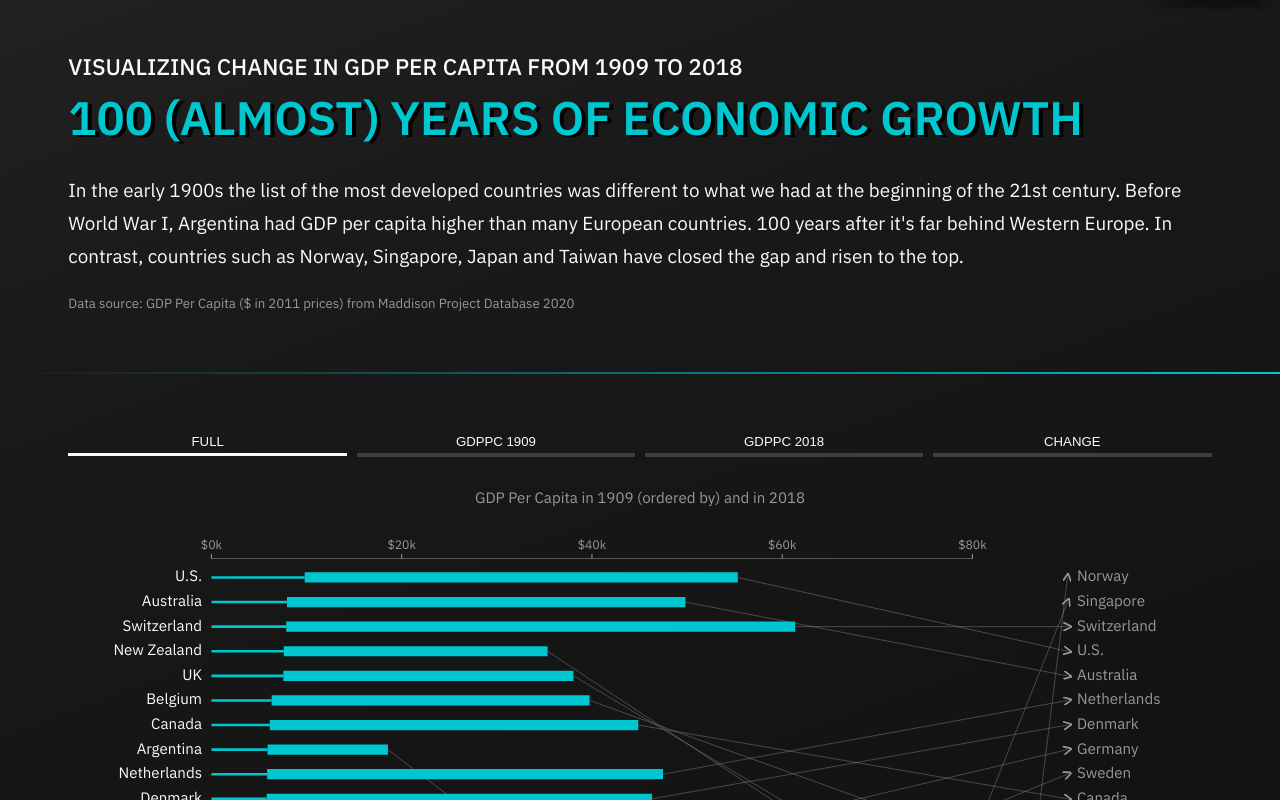
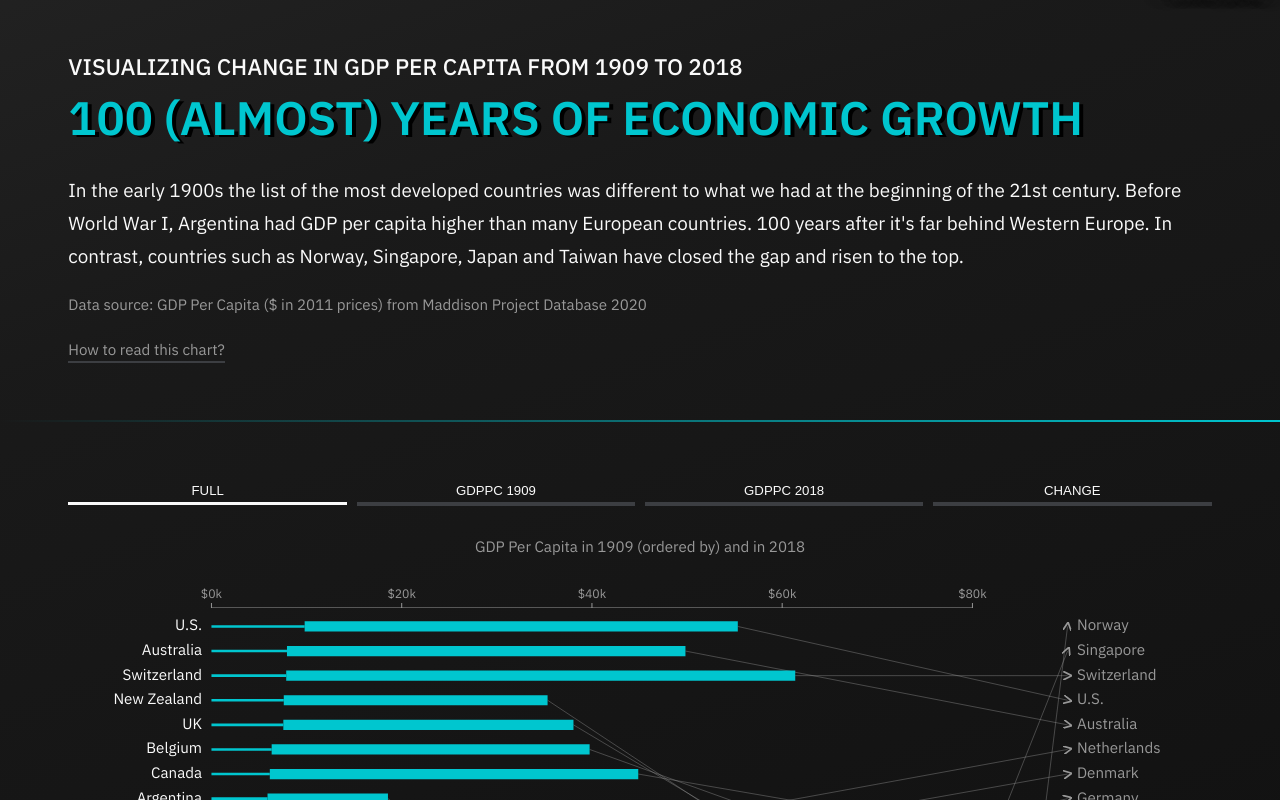
Before and after one commit to ohmychart/100-years-economic-growth, a SvelteKit app: page / in a window 1280 px wide. Shown: the top 800 px of the page. Built offline with nearby package versions, Linux system fonts and the light colour scheme.

Commit message:
how to read added

```diff
--- a/src/components/Header.svelte
+++ b/src/components/Header.svelte
@@ -1,5 +1,6 @@
 <script>
 	import HeaderBar from '$components/HeaderBar.svelte';
+	import HowToRead from '$components/HowToRead.svelte';
 	import logo from '$svg/logo.svg';
 
 	let width;
@@ -26,6 +27,9 @@
 			top.
 		</p>
 		<p class="source">Data source: GDP Per Capita ($ in 2011 prices) from Maddison Project Database 2020</p>
+		<div class="how-to-read">
+			<HowToRead />
+		</div>
 	</div>
 </header>
 
@@ -96,7 +100,7 @@
 	}
 
 	p.source {
-		font-size: 0.7rem;
+		font-size: 0.8rem;
 		color: var(--color-grey);
 	}
 </style>
--- /dev/null
+++ b/src/components/HowToRead.svelte
@@ -0,0 +1,51 @@
+<script>
+	import { slide, fade } from 'svelte/transition';
+	import howToRead from '$svg/how-to-read.svg';
+	let show = false;
+</script>
+
+<aside class="how-to-read">
+	<div class="title">
+		<span on:click={() => (show = !show)} class:active={show}>How to read this chart?</span>
+	</div>
+	{#if show}
+		<div class="legend" in:slide={{ duration: 300 }} out:slide={{ duration: 200 }}>
+			<div in:fade={{ duration: 300 }} out:fade={{ duration: 200 }}>
+				{@html howToRead}
+			</div>
+		</div>
+	{/if}
+</aside>
+
+<style lang="postcss">
+	.how-to-read {
+		display: flex;
+		flex-direction: column;
+		gap: 0.8em;
+		border-radius: 2px;
+		width: 22em;
+	}
+
+	.legend {
+		padding: 0.4em 0.8em;
+	}
+
+	.title {
+		font-size: 0.8rem;
+		color: var(--color-grey);
+
+		& span {
+			cursor: pointer;
+			border-bottom: 2px solid var(--color-dark-grey);
+            padding-bottom: 2px;
+
+			&:hover {
+				color: var(--color-white);
+			}
+
+			&.active {
+				color: var(--color-white);
+			}
+		}
+	}
+</style>
```
Also changed, not shown: src/svg/how-to-read.svg (added).
